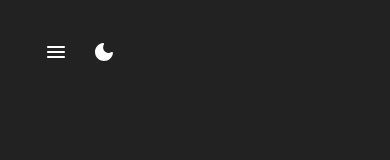
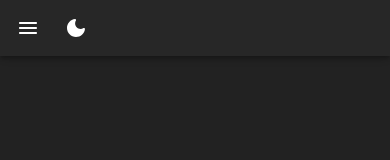
Before and after one commit to LioQing/personal-website-2022, a React (Create React App) app: page / in a window 390 px wide. Shown: the top 160 px of the page. Built offline with nearby package versions, Linux system fonts and the light colour scheme.

Commit message:
Fix screen size not detected when the page first loaded

```diff
--- a/src/components/ControlButtons.tsx
+++ b/src/components/ControlButtons.tsx
@@ -30,7 +30,7 @@ interface Props {
 
 const ControlButtons = ({ isSidebarShown, setIsSidebarShown, isPhone }: Props) => {
   const { theme, toggleTheme } = useContext(ThemeContext);
-  const [isFirstPage, setIsFirstPage] = useState(true);
+  const [isFirstPage, setIsFirstPage] = useState(window.scrollY < window.innerHeight);
 
   useEffect(() => {
     const handleScroll = () => {
--- a/src/components/Controls.tsx
+++ b/src/components/Controls.tsx
@@ -5,12 +5,11 @@ import Sidebar from './Sidebar';
 
 const Controls = () => {
   const [isSidebarShown, setIsSidebarShown] = useState(false);
-  const [isPhone, setIsPhone] = useState(false);
+  const [isPhone, setIsPhone] = useState(window.innerWidth < 1000);
 
   useEffect(() => {
     const handleResize = () => {
-      const winWidth = window.innerWidth;
-      setIsPhone(winWidth < 1000);
+      setIsPhone(window.innerWidth < 1000);
     };
 
     window.addEventListener('resize', handleResize);
--- a/src/components/ProgrammingProjects.tsx
+++ b/src/components/ProgrammingProjects.tsx
@@ -39,7 +39,15 @@ interface ProjectCardProps {
 
 const ProjectCard = ({ title, type, languages, tools, description, link, image }: ProjectCardProps) => {
   const [expanded, setExpanded] = useState(false);
-  const [width, setWidth] = useState(360);
+
+  const winWidth = window.innerWidth;
+  const [width, setWidth] = useState(
+    winWidth < 1350 && winWidth > 1100
+    ? 360 - Math.floor((1350 - winWidth) / 2)
+    : winWidth > 400
+    ? 360
+    : 360 - Math.floor((400 - winWidth) / 2)
+  );
 
   useEffect(() => {
     const handleResize = () => {
```
